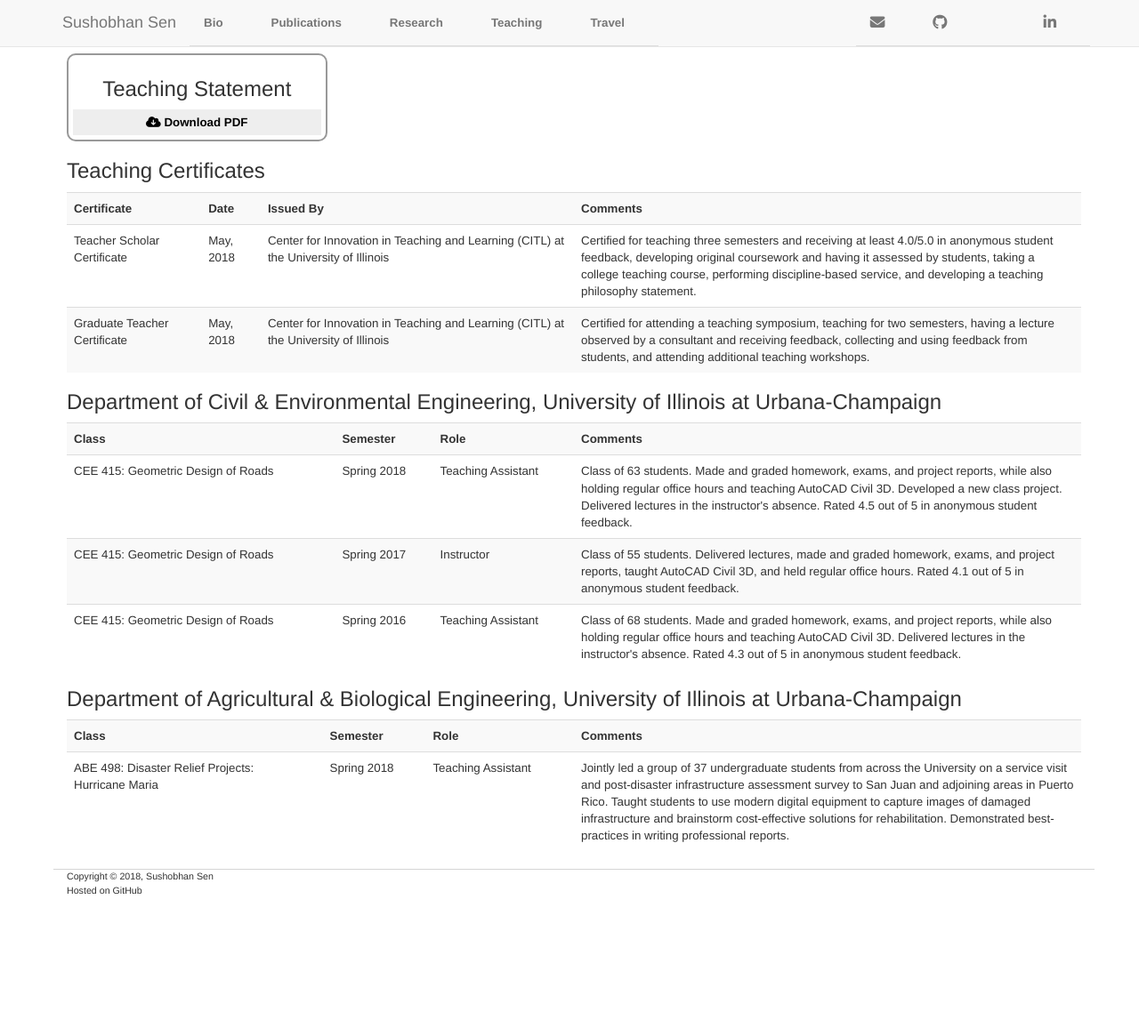
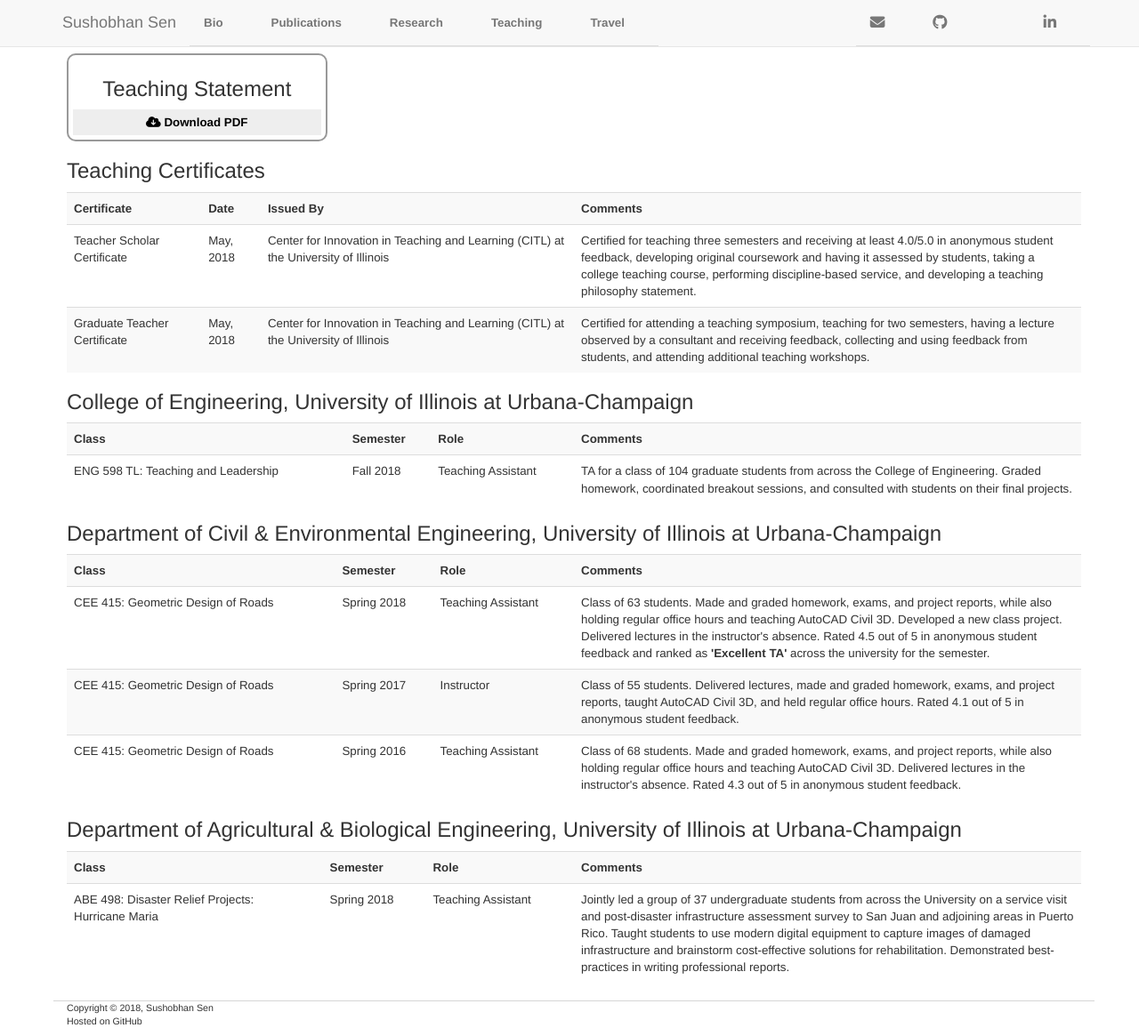
Before and after one commit to sushobhansen/sushobhansen.github.io, a Jekyll site: the page built from teaching.md, in a window 1280 px wide and 1156 px high. Shown: the whole window at 89% size. Built offline with Jekyll 4.4.1, drawn with Linux system fonts in a browser that asks for light colours; nearby versions of some CDN libraries; a style sheet for code colours, icons or effects is not loaded.

```diff
--- a/teaching.md
+++ b/teaching.md
@@ -34,6 +34,22 @@ title: Sushobhan Sen | Teaching
 	</tr>
 </table>
 
+### College of Engineering, University of Illinois at Urbana-Champaign
+<table class="table table-striped table-hover">
+	<tr>
+		<th>Class</th>
+		<th>Semester</th>
+		<th>Role</th>
+		<th>Comments</th>
+	</tr>
+	<tr>
+		<td>ENG 598 TL: Teaching and Leadership</td>
+		<td>Fall 2018</td>
+		<td>Teaching Assistant</td>
+		<td style="width:50%;">TA for a class of 104 graduate students from across the College of Engineering. Graded homework, coordinated breakout sessions, and consulted with students on their final projects.</td>
+	</tr>
+</table>
+
 ### Department of Civil & Environmental Engineering, University of Illinois at Urbana-Champaign
 <table class="table table-striped table-hover">
 	<tr>
@@ -46,7 +62,7 @@ title: Sushobhan Sen | Teaching
 		<td>CEE 415: Geometric Design of Roads</td>
 		<td>Spring 2018</td>
 		<td>Teaching Assistant</td>
-		<td style="width:50%;">Class of 63 students. Made and graded homework, exams, and project reports, while also holding regular office hours and teaching AutoCAD Civil 3D. Developed a new class project. Delivered lectures in the instructor's absence. Rated 4.5 out of 5 in anonymous student feedback.</td>
+		<td style="width:50%;">Class of 63 students. Made and graded homework, exams, and project reports, while also holding regular office hours and teaching AutoCAD Civil 3D. Developed a new class project. Delivered lectures in the instructor's absence. Rated 4.5 out of 5 in anonymous student feedback and ranked as <b>'Excellent TA'</b> across the university for the semester.</td>
 	</tr>
 
 	<tr>
```
Also changed, not shown: bio.md (+18 -14 lines), index.md (+1 -1 lines), publications.md (+1 -1 lines), research.md (+2 -2 lines).
